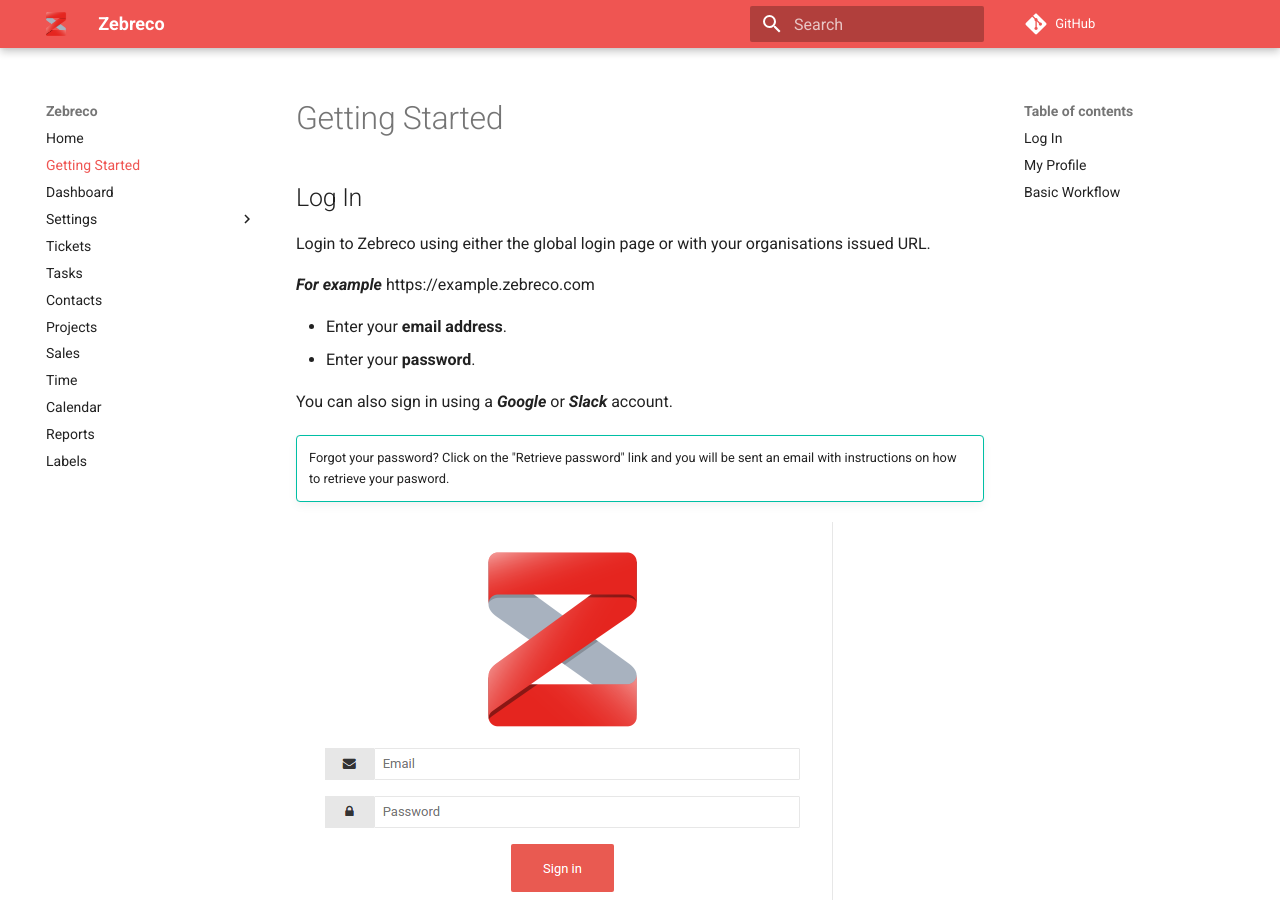
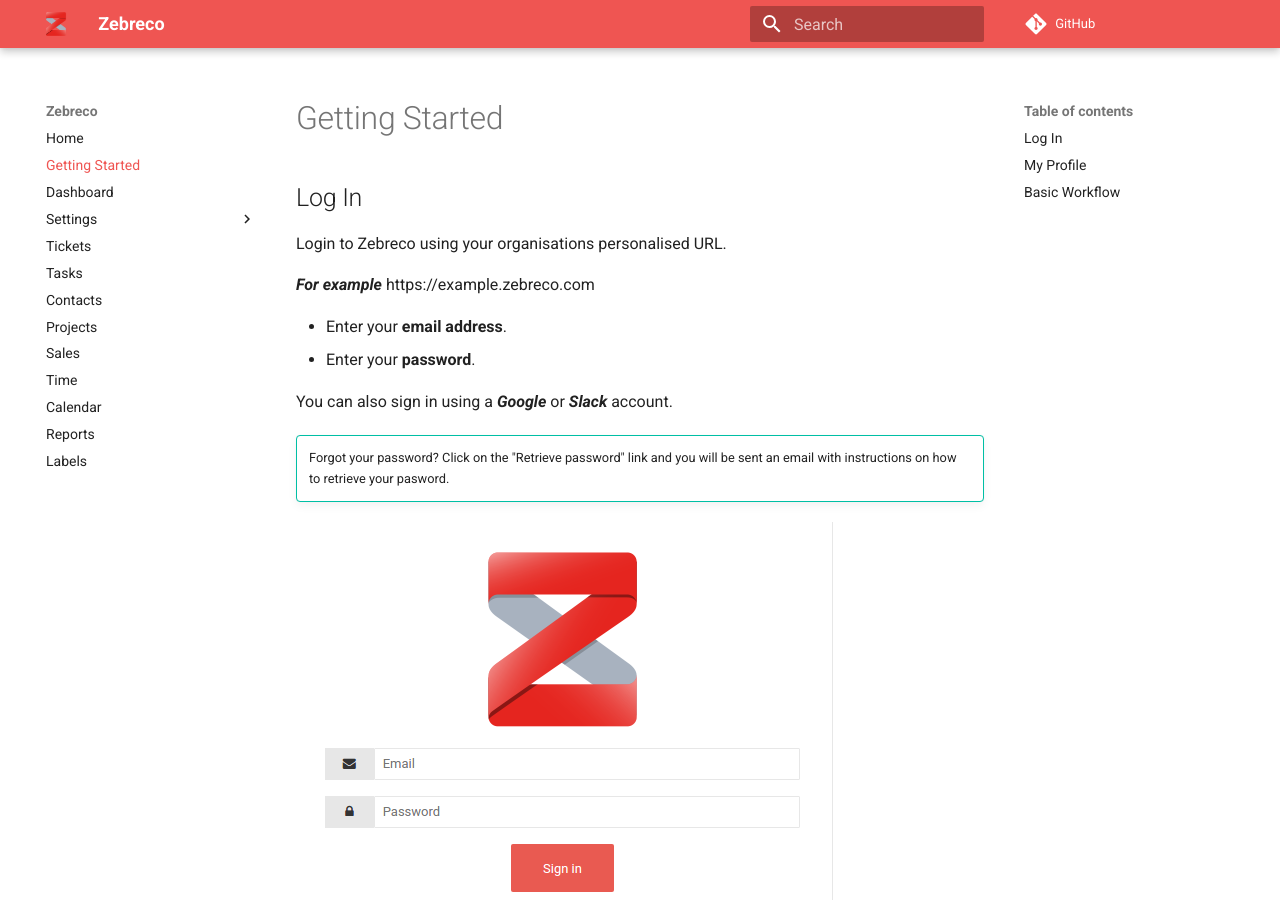
Before and after one commit to zebreco/documentation, an MkDocs documentation site: the page built from docs/getting-started.md, in a window 1280 px wide and 900 px high. Built offline with MkDocs 1.6.1 and Material for MkDocs 9.7.7, drawn with Linux system fonts in a browser that asks for light colours; comment, search, counter and statistics services are not loaded; old or Windows-style settings are respelled for this version of MkDocs.

Commit message:
Update getting-started.md

```diff
--- a/docs/getting-started.md
+++ b/docs/getting-started.md
@@ -2,7 +2,7 @@
 
 ## Log In
 
-Login to Zebreco using either the global login page or with your organisations issued URL.
+Login to Zebreco using your organisations personalised URL.
 
 ***For example*** https://example.zebreco.com
 
```
